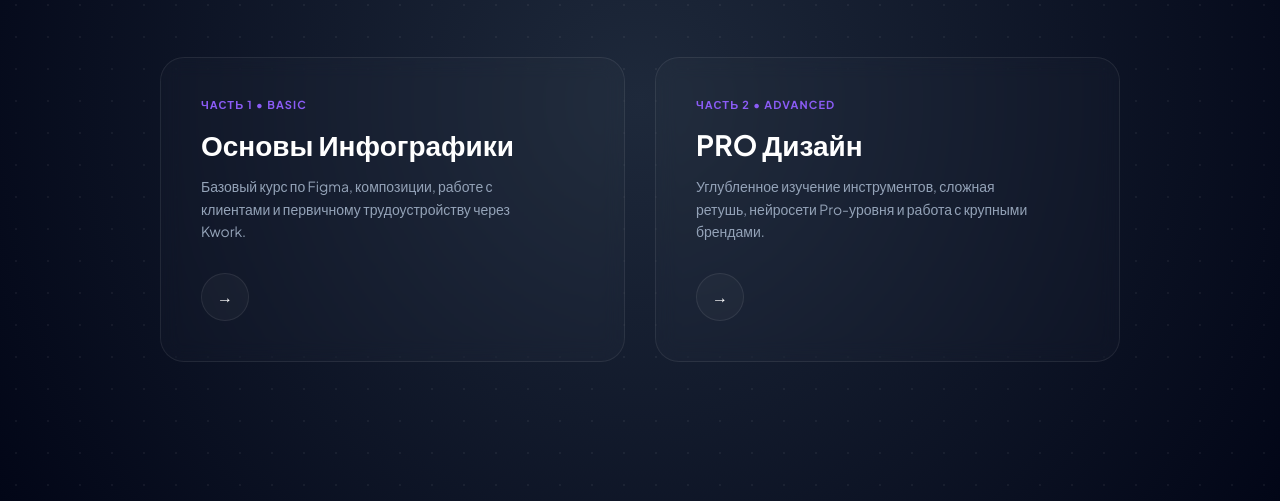
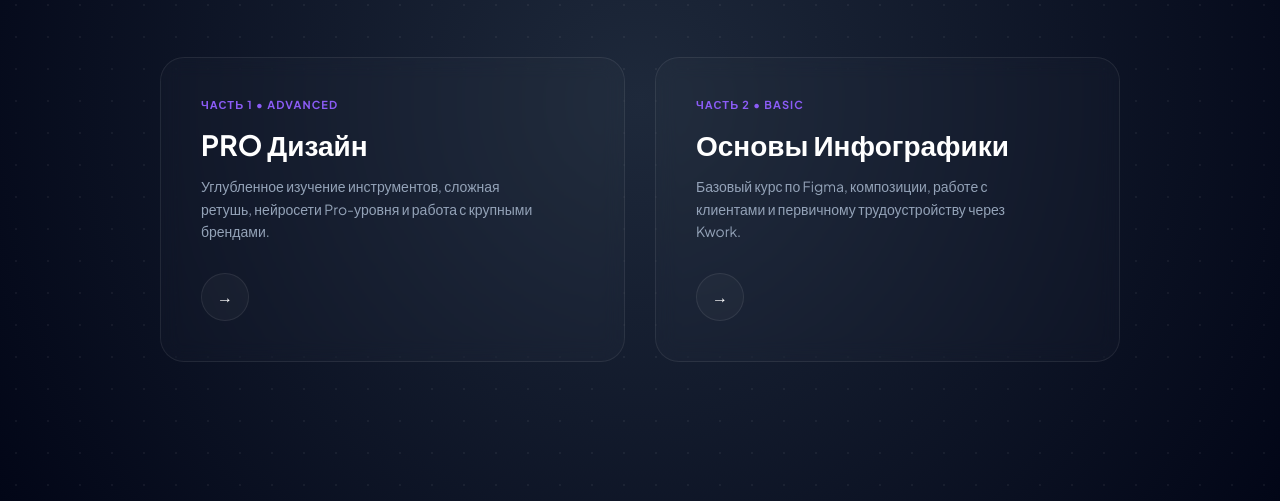
Before and after one commit to advice332/promarket-course, a plain HTML site: page index.html in a window 1280 px wide. Shown: the part 299-800 px from the top of the page. Drawn offline with Linux system fonts and the light colour scheme.

Commit message:
Update index.html

```diff
--- a/index.html
+++ b/index.html
@@ -128,22 +128,22 @@
         </div>
 
         <div class="modules-grid">
+            <a href="modules2.html" class="module-card active">
+                <div>
+                    <span class="module-tag">Часть 1 • Advanced</span>
+                    <h2 class="module-name">PRO Дизайн</h2>
+                    <p class="module-desc">Углубленное изучение инструментов, сложная ретушь, нейросети Pro-уровня и работа с крупными брендами.</p>
+                </div>
+                <div class="btn-arrow">→</div>
+            </a>
+
             <a href="modules.html" class="module-card active">
                 <div>
-                    <span class="module-tag">Часть 1 • Basic</span>
+                    <span class="module-tag">Часть 2 • Basic</span>
                     <h2 class="module-name">Основы Инфографики</h2>
                     <p class="module-desc">Базовый курс по Figma, композиции, работе с клиентами и первичному трудоустройству через Kwork.</p>
                 </div>
                 <div class="btn-arrow">→</div>
-            </a>
-
-            <a href="modules2.html" class="module-card active">
-    <div>
-        <span class="module-tag">Часть 2 • Advanced</span>
-        <h2 class="module-name">PRO Дизайн</h2>
-        <p class="module-desc">Углубленное изучение инструментов, сложная ретушь, нейросети Pro-уровня и работа с крупными брендами.</p>
-    </div>
-    <div class="btn-arrow">→</div>
             </a>
         </div>
     </div>
```
